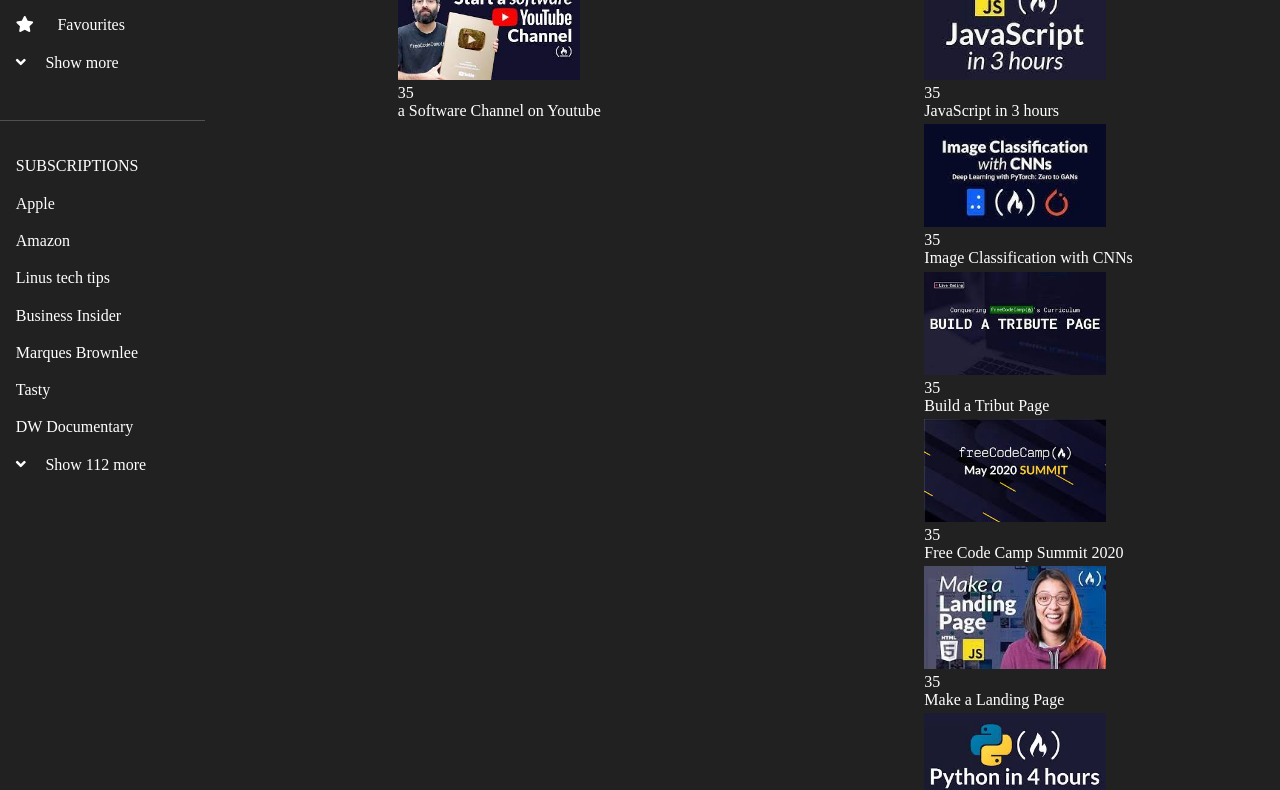
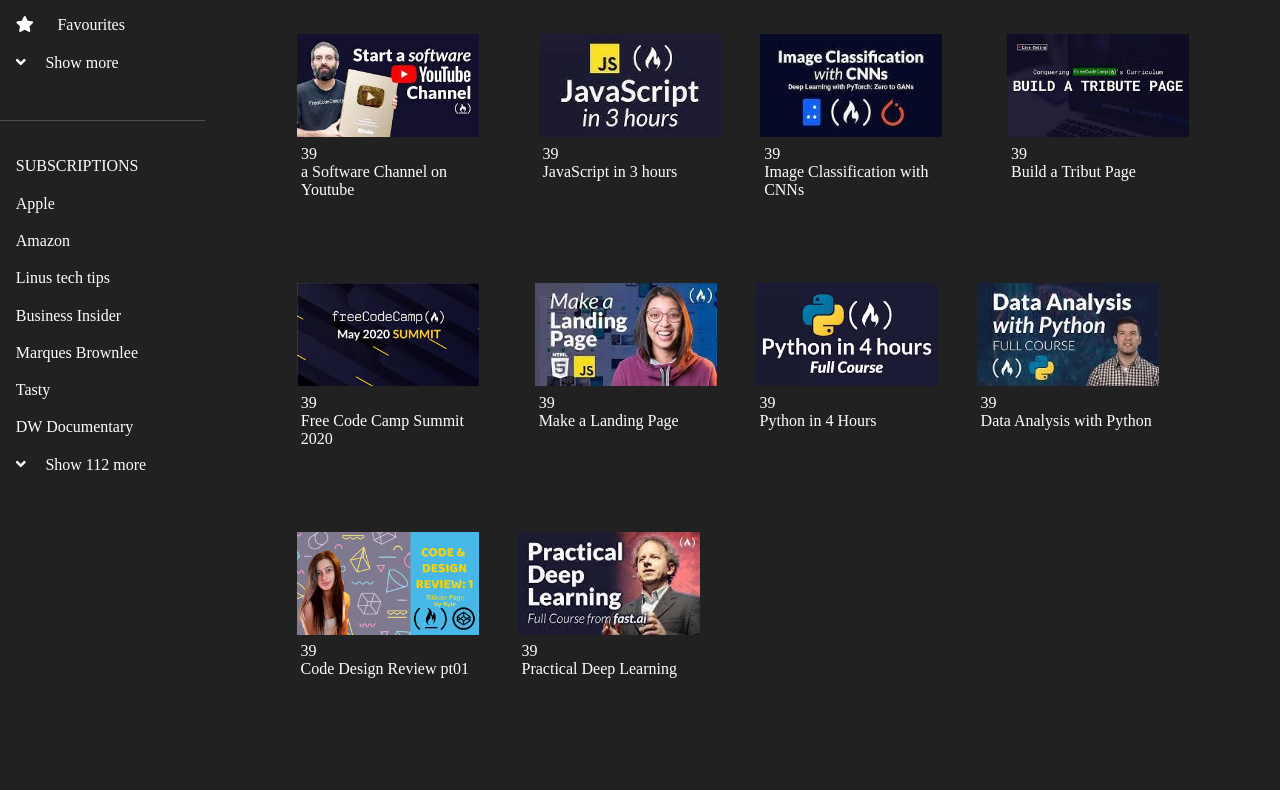
Before and after one commit to thesergioliveira/youTube-clone, a website: page src/index.html in a window 1280 px wide. Shown: the part 378-1168 px from the top of the page. After the commit the page ends 1100 px from the top, so only its background shows below. Drawn offline with nearby package versions, Linux system fonts and the light colour scheme.

Commit message:
setting video gallery layout and reponsivity

```diff
--- a/src/index.html
+++ b/src/index.html
@@ -6,7 +6,6 @@
     <meta name="viewport" content="width=device-width, initial-scale=1.0">
     <link rel="stylesheet" href="./styles/main.css">
     <title>Document</title>
-    <!-- <link rel="stylesheet" href="./scss/vendor/fontawesome/"> -->
     <link rel="stylesheet" href="https://cdnjs.cloudflare.com/ajax/libs/animate.css/3.5.2/animate.min.css">
     <link rel="stylesheet" href="https://cdnjs.cloudflare.com/ajax/libs/font-awesome/5.13.0/css/all.min.css">
 </head>
@@ -90,76 +89,82 @@
 
     </section>
     <section class="video-gallery">
-        <div>
+        <div class="fist-row">
+            <div class="first-video">
                 <img src="./images/video1.jpeg" alt="">
                 <div class="video-title">
                     <p> a Software Channel on Youtube</p>
-                <p class="video-information"> </p>
+                    <p class="video-information"></p>
                 </div>
             </div>
-        <div>
+             <div class=second-video>
                 <img src="./images/video2.jpeg" alt="">
                  <div class="video-title">
                     <p>JavaScript in 3 hours</p>
                     <p class="video-information"> <p>
                 </div>
-        </p>
-        <div>
+            </div>
+             <div class="third-video">
                 <img src="./images/video3.jpeg" alt="">
                 <div class="video-title">
                     <p>Image Classification with CNNs</p>
                     <p class="video-information"> <p>
                 </div>
-        </p>
-        <div>
+            </div>
+            <div class="fourth-video">
                 <img src="./images/video4.jpeg" alt="">
                 <div class="video-title">
                     <p>Build a Tribut Page</p>
                     <p class="video-information"> <p>
                  </div>
-        </p>
+            </div>
+     </div>
+     <div class="second-row">
             <div>
                 <img src="./images/video5.jpeg" alt="">
                 <div class="video-title">
                     <p>Free Code Camp Summit 2020</p>
                     <p class="video-information"> <p>
                 </div>
-        </p>
+            </div>
             <div>
                 <img src="./images/video6.jpeg" alt="">
                 <div class="video-title">
                     <p>Make a Landing Page</p>
                     <p class="video-information"> <p>
                 </div>
-        </p>
+            </div>
             <div>
                 <img src="./images/video7.jpeg" alt="">
                 <div class="video-title">
                     <p>Python in 4 Hours</p>
                     <p class="video-information"> <p>
                 </div>
-        </p>
+            </div>
             <div>
                 <img src="./images/video8.jpeg" alt="">
                 <div class="video-title">
                     <p>Data Analysis with Python</p>
                     <p class="video-information"> <p>
                 </div>
-        </p>
+            </div>
+     </div>
+     <div class="third-row">
           <div>
                 <img src="./images/video9.jpeg" alt="">
                 <div class="video-title">
                     <p>Code Design Review pt01</p>
                     <p class="video-information"> <p>
                 </div>
-        </p>
+            </div>
             <div>
                 <img src="./images/video10.jpeg" alt="">
                 <div class="video-title">
                     <p>Practical Deep Learning</p>
                     <p class="video-information"> <p>
                 </div>
-        </p>
+          </div>
+     </div>
     </section>
 </body>
 
--- a/src/scss/layouts/_video-gallery.scss
+++ b/src/scss/layouts/_video-gallery.scss
@@ -3,11 +3,24 @@
 .video-gallery {
   background-color: $primary-background-color;
   display: flex;
-  justify-content: space-around;
-  flex-wrap: wrap;
+  flex-direction: column;
+  // flex-wrap: wrap;
+  padding: 2%;
+
+  div[class*=row]{
+    display: flex;
+    padding: 2%;
+    justify-content: start;
+    flex-wrap: wrap;
+
+    div{
+      padding: 2%;
+    }
+  }
 }
 
 .video-title{
+
   .video-information{
     text-align: left;
   }
@@ -19,10 +32,4 @@
 section[class="video-gallery"] img {
   width: 14.218vw;
   height: 12.888vh;
-  margin-top: 2%;
 }
-
-section[class="videoo-galerry"] p {
-  width: 14.218vw;
-  height: 13.888vh;
-}
```
Also changed, not shown: src/styles/main.css, 1 other file. Lines whose indentation alone changed are shown as unchanged.
